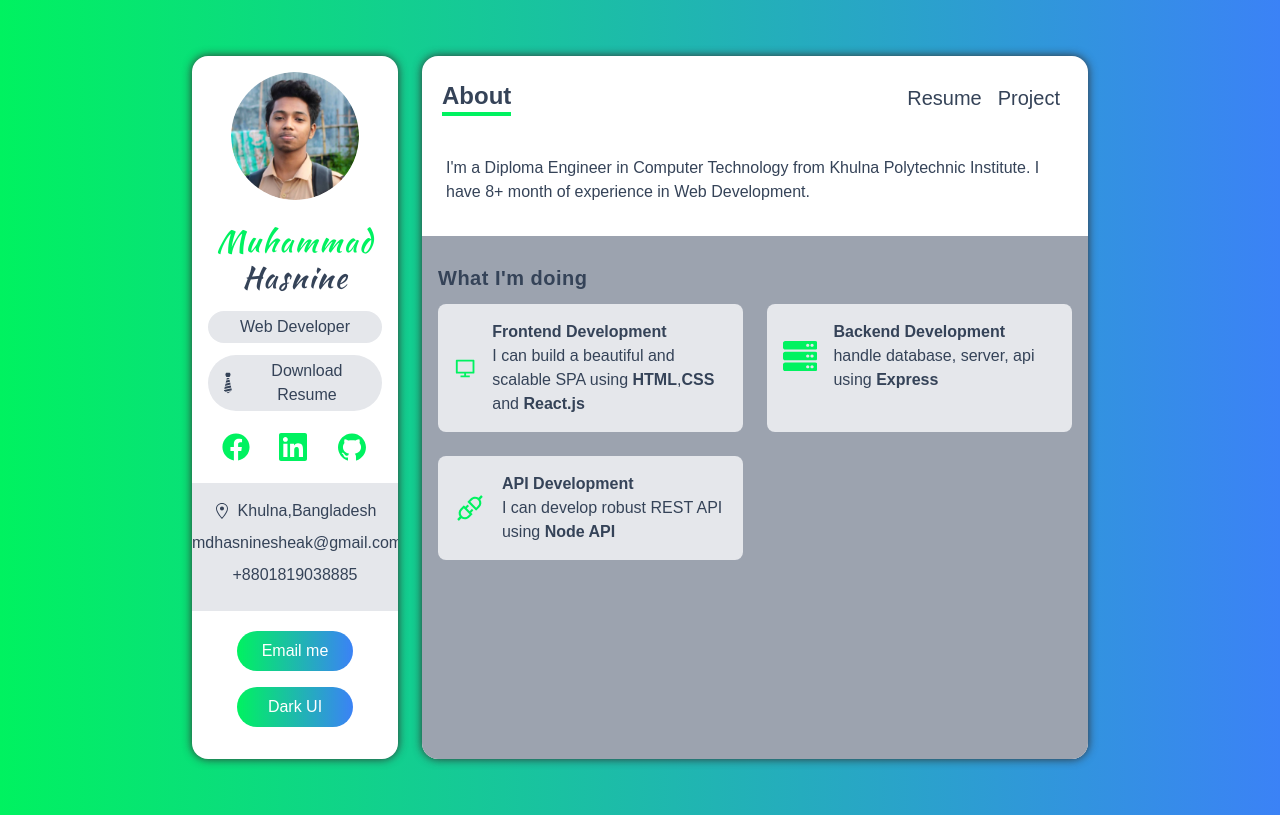
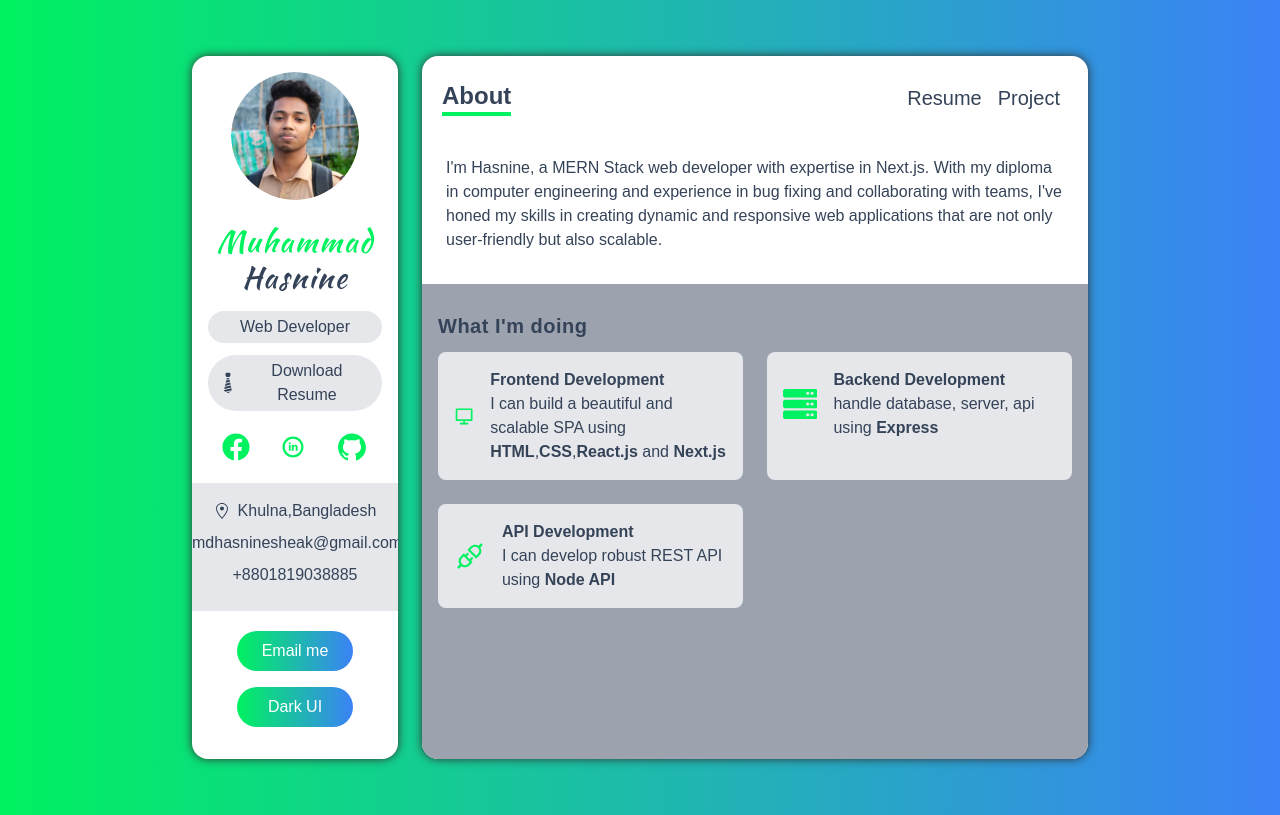
Before and after one commit to muhammadHasnine/portfolio, a Next.js app: page / in a window 1280 px wide. Built offline with nearby package versions, Linux system fonts and the light colour scheme; a web font is replaced by a local one.

Commit message:
resume bug

```diff
--- a/components/Sidebar.tsx
+++ b/components/Sidebar.tsx
@@ -1,6 +1,7 @@
 import {AiFillGithub} from "react-icons/ai"
 import {FaFacebook} from "react-icons/fa"
 import {FaLinkedin} from "react-icons/fa"
+import {TiSocialLinkedinCircular} from 'react-icons/ti'
 import {GiTie} from "react-icons/gi"
 import {GoLocation} from "react-icons/go"
 import {useTheme} from "next-themes"
@@ -18,12 +19,12 @@ const Sidebar = () => {
         <Image className="w-32 h-32 mx-auto border rounded-full" src="/images/hasnine2.png" alt="user avater" width='128' height='128' layout="intrinsic" quality='100'/>
         <h3 className="my-4 text-3xl font-medium tracking-wider font-kaushan overflow-x"><span className="text-green">Muhammad </span>Hasnine</h3>
         <p className="px-2 py-1 my-3 bg-gray-200 dark:bg-black-200 rounded-full">Web Developer</p>
-         <a className="flex items-center justify-center px-2 py-1 my-3 bg-gray-200 dark:bg-black-200 rounded-full" href="/assets/Md_Hasnine_Sheak_CV.pdf" download="resume.pdf"  ><GiTie className="w-6 h-6"/> <span>Download Resume</span>
+         <a className="flex items-center justify-center px-2 py-1 my-3 bg-gray-200 dark:bg-black-200 rounded-full" href="/assets/MD-HASNINE-SHEAK.pdf" download="resume.pdf"  ><GiTie className="w-6 h-6"/> <span>Download Resume</span>
          </a>
         {/* Social icons */}
        <div className="flex justify-around w-9/12 mx-auto my-5 text-green md:w-full">
        <a href="https://www.facebook.com/HabinZu/" aria-label="Facebook"><FaFacebook className="h-8 cursor-pointer w-7"/></a>
-        <a href="https://linkedin.com/in/md-hasnine-sheak" aria-label="Telegram"><FaLinkedin className="h-8 cursor-pointer w-7"/></a>
+        <a href="https://linkedin.com/in/md-hasnine-sheak" aria-label="Telegram"><TiSocialLinkedinCircular className="h-8 cursor-pointer w-7"/></a>
         <a href="https://github.com/muhammadHasnine" aria-label="Github"><AiFillGithub className="w-8 h-8 cursor-pointer"/></a>
        </div>
 
--- a/data.ts
+++ b/data.ts
@@ -10,7 +10,7 @@ export const services:Service[] = [
     Icon: RiComputerLine,
     title: "Frontend Development",
     about:
-      "I can build a beautiful and scalable SPA using <b> HTML</b>,<b>CSS</b>   and <b>React.js</b> ",
+      "I can build a beautiful and scalable SPA using <b> HTML</b>,<b>CSS</b>,<b>React.js</b> and <b>Next.js</b> ",
   },
   {
     Icon: FaServer,
@@ -38,7 +38,7 @@ export const languages:Iskill[] = [
   },
   {
     name:"Javascript",
-    level:"60%",
+    level:"70%",
     Icon:BsCircleFill,
   },
   {
@@ -48,7 +48,7 @@ export const languages:Iskill[] = [
   },
   {
     name:"Node Js",
-    level:"40%",
+    level:"50%",
     Icon:BsCircleFill,
   },
   {
--- a/pages/index.tsx
+++ b/pages/index.tsx
@@ -13,8 +13,7 @@ const About= () => {
         </title>
       </Head>
       <h6 className="my-3 font-medium">
-      I&#39;m a Diploma Engineer in Computer Technology from Khulna Polytechnic Institute. I have 8+ month of experience in
-        Web Development.
+       I&#39;m Hasnine, a MERN Stack web developer with expertise in Next.js. With my diploma in computer engineering and experience in bug fixing and collaborating with teams, I've honed my skills in creating dynamic and responsive web applications that are not only user-friendly but also scalable.
       </h6>
       <div
         className="flex-grow p-4 mt-5 bg-gray-400 dark:bg-black-100"
```
Also changed, not shown: 2 other files (tests, documents, lock files or other folders).
